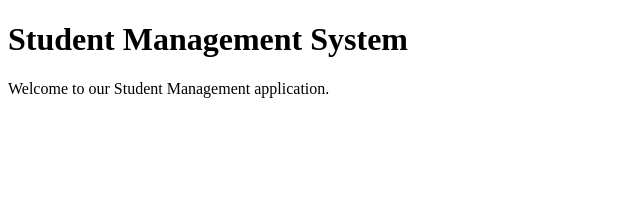
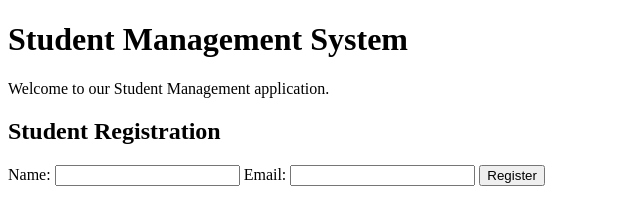
Before and after one commit to AmaniRH/StudentManagement, a plain HTML site: page index.html in a window 1280 px wide. Shown: the whole page, without its empty margins (0-640 px from the left). Drawn offline with Linux system fonts and the light colour scheme.

Commit message:
Add student registration form

```diff
--- a/index.html
+++ b/index.html
@@ -7,5 +7,16 @@
 <body>
     <h1>Student Management System</h1>
     <p>Welcome to our Student Management application.</p>
+    <h2>Student Registration</h2>
+
+    <form>
+        <label>Name:</label>
+        <input type="text" name="name">
+
+        <label>Email:</label>
+        <input type="email" name="email">
+
+        <button type="submit">Register</button>
+    </form>
 </body>
 </html>
```
